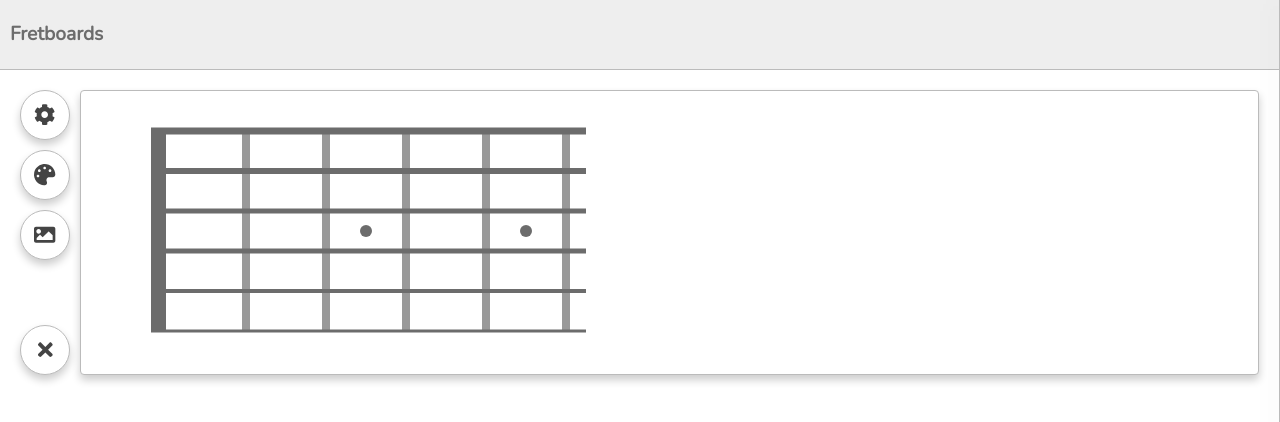
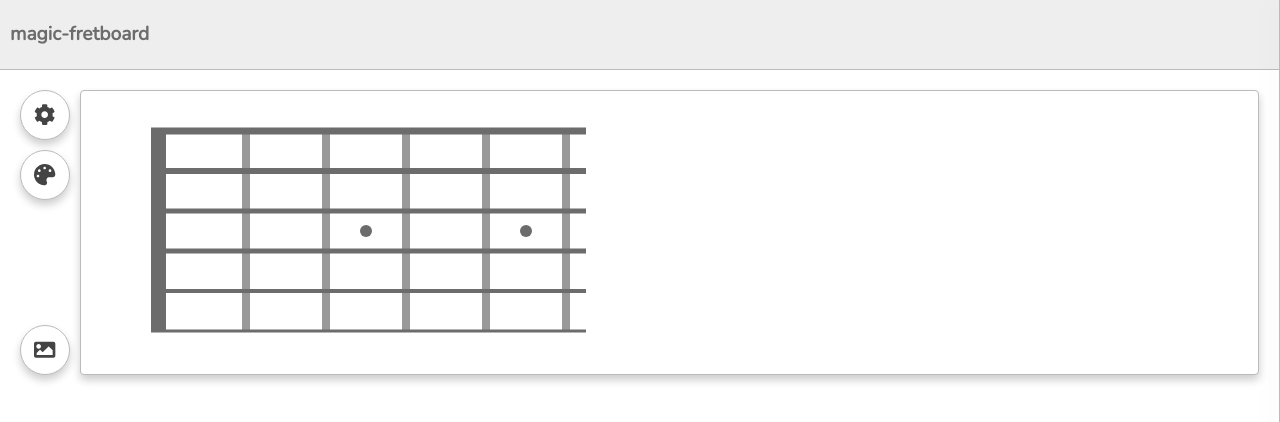
Before and after one commit to bali182/magic-fretboard, a React app: page / in a window 1280 px wide. Shown: the top 422 px of the page. Built offline with nearby package versions, Linux system fonts and the light colour scheme.

Commit message:
Single fretboard part 2

```diff
--- a/src/components/FretboardsView/FretboardView.tsx
+++ b/src/components/FretboardsView/FretboardView.tsx
@@ -10,7 +10,7 @@ import { nanoid } from 'nanoid'
 import isNil from 'lodash/isNil'
 import { downloadAsPng } from '../../converters/downloadAsPng'
 import { FretboardMenuButton } from './FretboardMenuButton'
-import { faImage, faTimes, faCog, faPalette } from '@fortawesome/free-solid-svg-icons'
+import { faImage, faCog, faPalette } from '@fortawesome/free-solid-svg-icons'
 import { FretboardMenu, Top, Bottom } from './FretboardMenu'
 import { getNoteByStringAndFret } from '../../noteUtils'
 import { isMarkerSelection } from '../Fretboard/TypeGuards'
@@ -149,11 +149,6 @@ export class _FretboardView extends PureComponent<FretboardViewProps> {
     downloadAsPng(this.props.model, this.props.theme)
   }
 
-  private deleteFretboard = () => {
-    const { deleteFretboard } = this.props
-    deleteFretboard({ id: this.props.model.id })
-  }
-
   private onFretboardSelectedFromMenu = () => {
     this.onFretboardSelected(this.props.model.id)
   }
@@ -166,10 +161,9 @@ export class _FretboardView extends PureComponent<FretboardViewProps> {
           <Top>
             <FretboardMenuButton onClick={this.onFretboardSelectedFromMenu} icon={faCog} tooltip="Edit fretboard" />
             <FretboardMenuButton icon={faPalette} onClick={this.onThemeSelected} tooltip="Edit theme" />
-            <FretboardMenuButton onClick={this.downloadAsPng} icon={faImage} tooltip="Download as PNG" />
           </Top>
           <Bottom>
-            <FretboardMenuButton onClick={this.deleteFretboard} icon={faTimes} tooltip="Delete fretboard" />
+            <FretboardMenuButton onClick={this.downloadAsPng} icon={faImage} tooltip="Download as PNG" />
           </Bottom>
         </FretboardMenu>
         <div className={fretboardViewStyle}>
--- a/src/components/FretboardsView/FretboardsView.tsx
+++ b/src/components/FretboardsView/FretboardsView.tsx
@@ -45,7 +45,7 @@ export class _FretboardsView extends PureComponent<FretboardsViewProps> {
     return (
       <div className={fretboardsViewStyle}>
         <EditorHeader>
-          <EditorTitle title="Fretboards" />
+          <EditorTitle title="magic-fretboard" />
         </EditorHeader>
         <div className={scrollAreaStyle}>
           {fretboards.map((fretboard, i) => (
```
Also changed, not shown: 1 other file (tests, documents, lock files or other folders).
